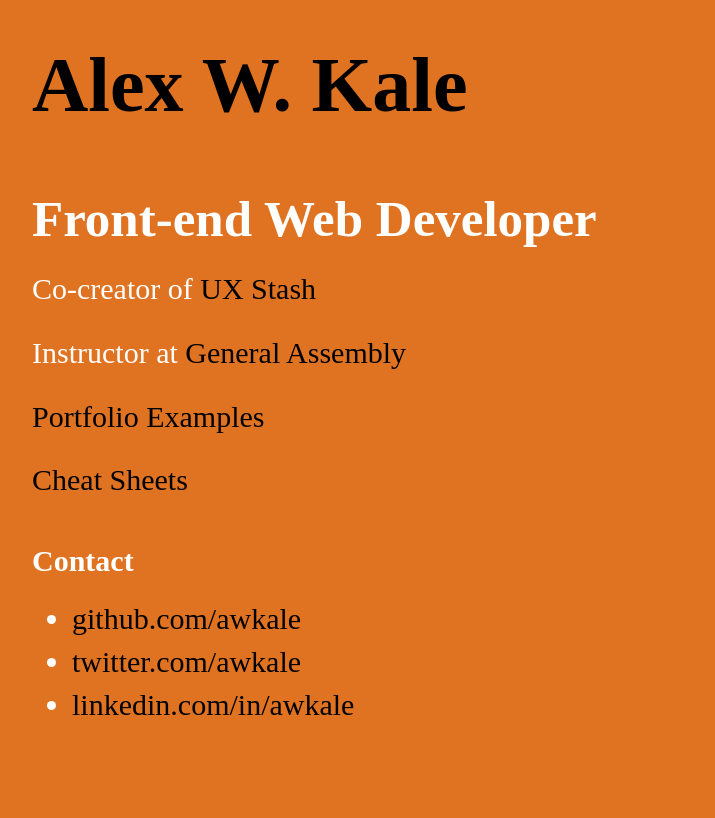
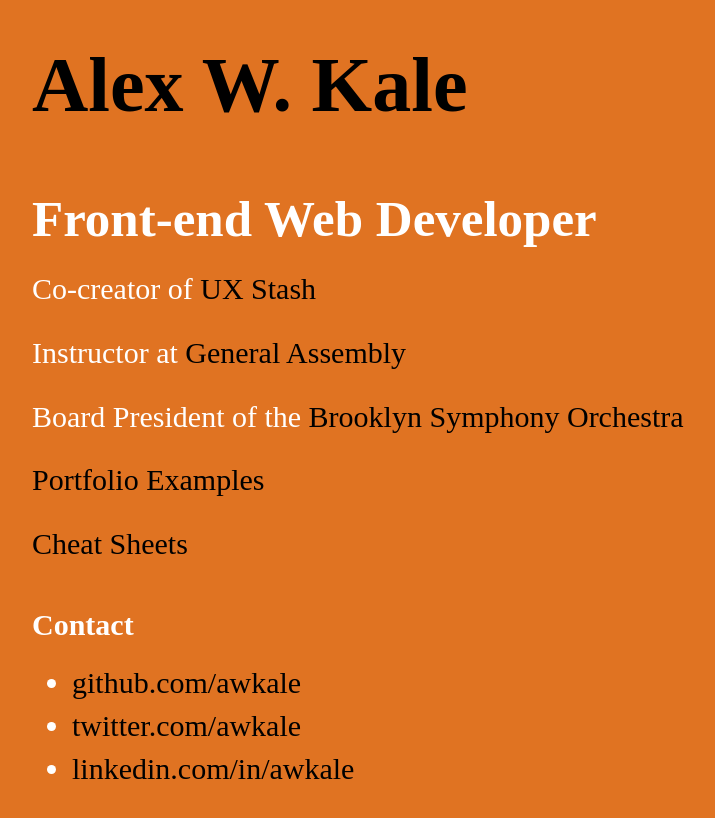
Before and after one commit to awkale/awkale.github.io, a Jekyll site: the page built from index.html, in a window 1280 px wide. Shown: the top 818 px of the page, without its empty margins (38-753 px from the left). Built offline with Jekyll 4.4.1, drawn with Linux system fonts in a browser that asks for light colours; comment, search, counter and statistics services are not loaded.

Commit message:
update links

```diff
--- a/index.html
+++ b/index.html
@@ -5,15 +5,17 @@
 
 <div id="home">
   <h3>Front-end Web Developer</h3>
-  <p>Co-creator of <a target="_blank" href="http://uxstash.io/">UX Stash</a></p>
+  <p>Co-creator of <a target="_blank" rel="noreferrer noopener" href="http://uxstash.io/">UX Stash</a></p>
   <p>
     Instructor at
     <a
       target="_blank"
+      rel="noreferrer noopener"
       href="https://generalassemb.ly/instructors/alex-kale/2377"
       >General Assembly</a
     >
   </p>
+  <p>Board President of the <a target="_blank" rel="noreferrer noopener" href="https://www.brooklynsymphonyorchestra.org/about-the-bso">Brooklyn Symphony Orchestra</a></p>
   <p><a href="/portfolio">Portfolio Examples</a></p>
   <p><a href="/cheatsheets">Cheat Sheets</a></p>
 </div>
```
